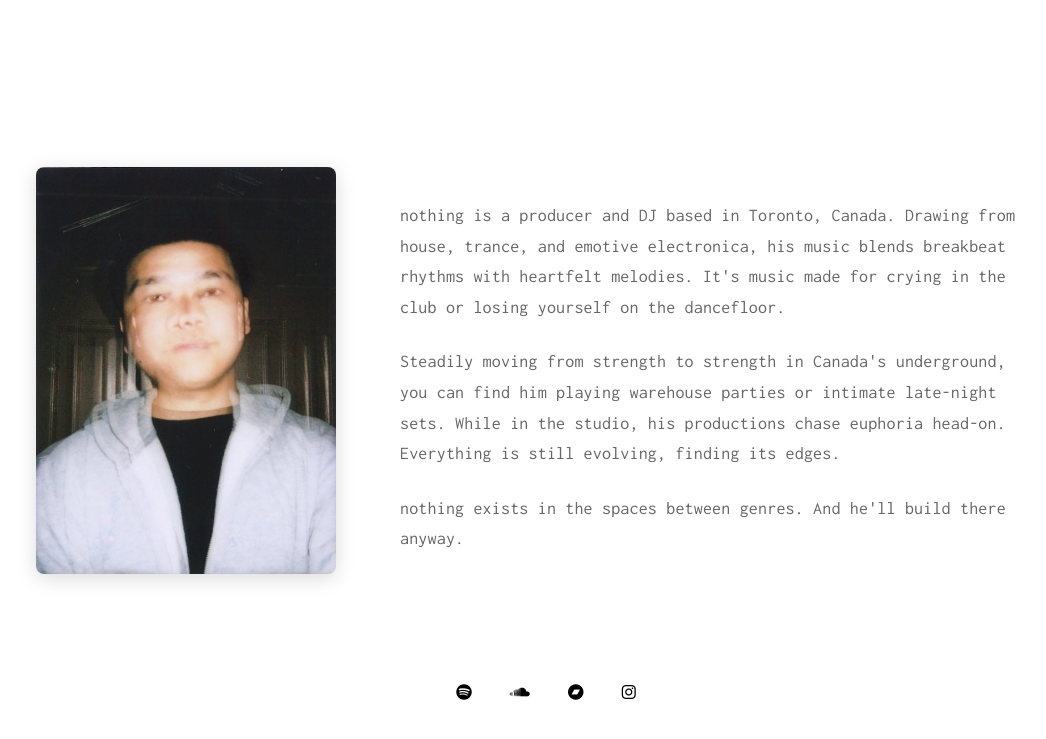
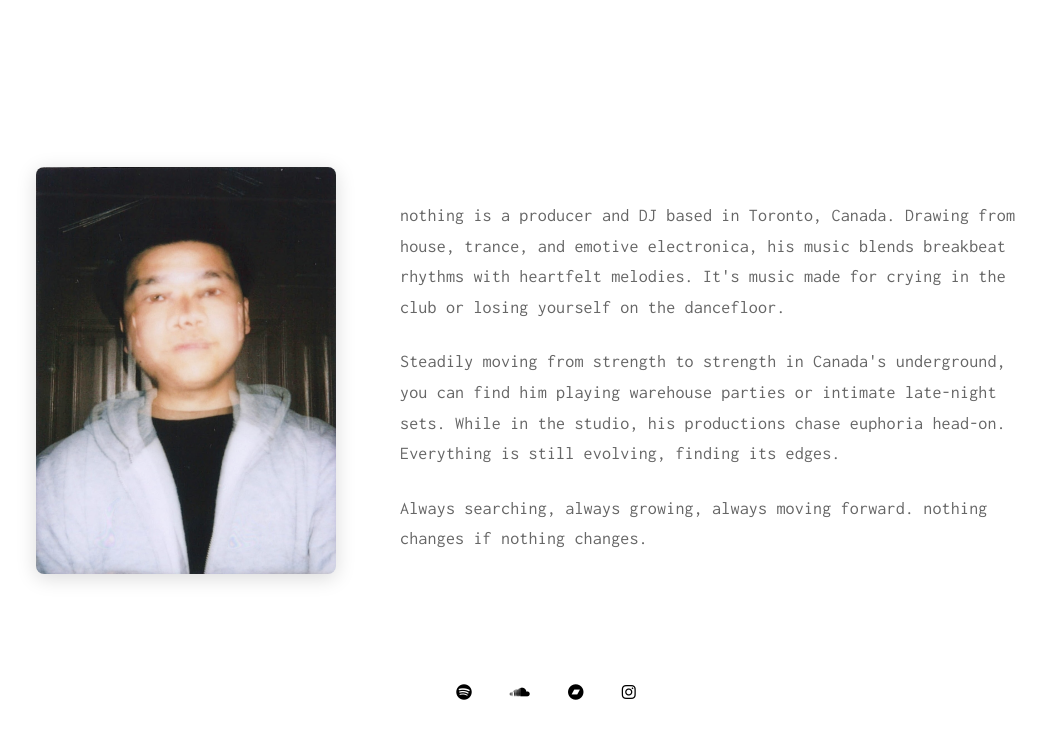
Before and after one commit to briannguy3n/nothingcouldnever2, a Jekyll site: the page built from pages/about.md, in a window 1280 px wide. Shown: the top 739 px of the page, without its empty margins (104-1150 px from the left). Built offline with Jekyll 4.4.1, drawn with Linux system fonts in a browser that asks for light colours.

Commit message:
Update about.md

```diff
--- a/pages/about.md
+++ b/pages/about.md
@@ -15,7 +15,7 @@ permalink: /about
 
     <p>Steadily moving from strength to strength in Canada's underground, you can find him playing warehouse parties or intimate late-night sets. While in the studio, his productions chase euphoria head-on. Everything is still evolving, finding its edges.</p>
 
-    <p>nothing exists in the spaces between genres. And he'll build there anyway.</p>
+    <p>Always searching, always growing, always moving forward. nothing changes if nothing changes.</p>
   </div>
 </div>
 
```
